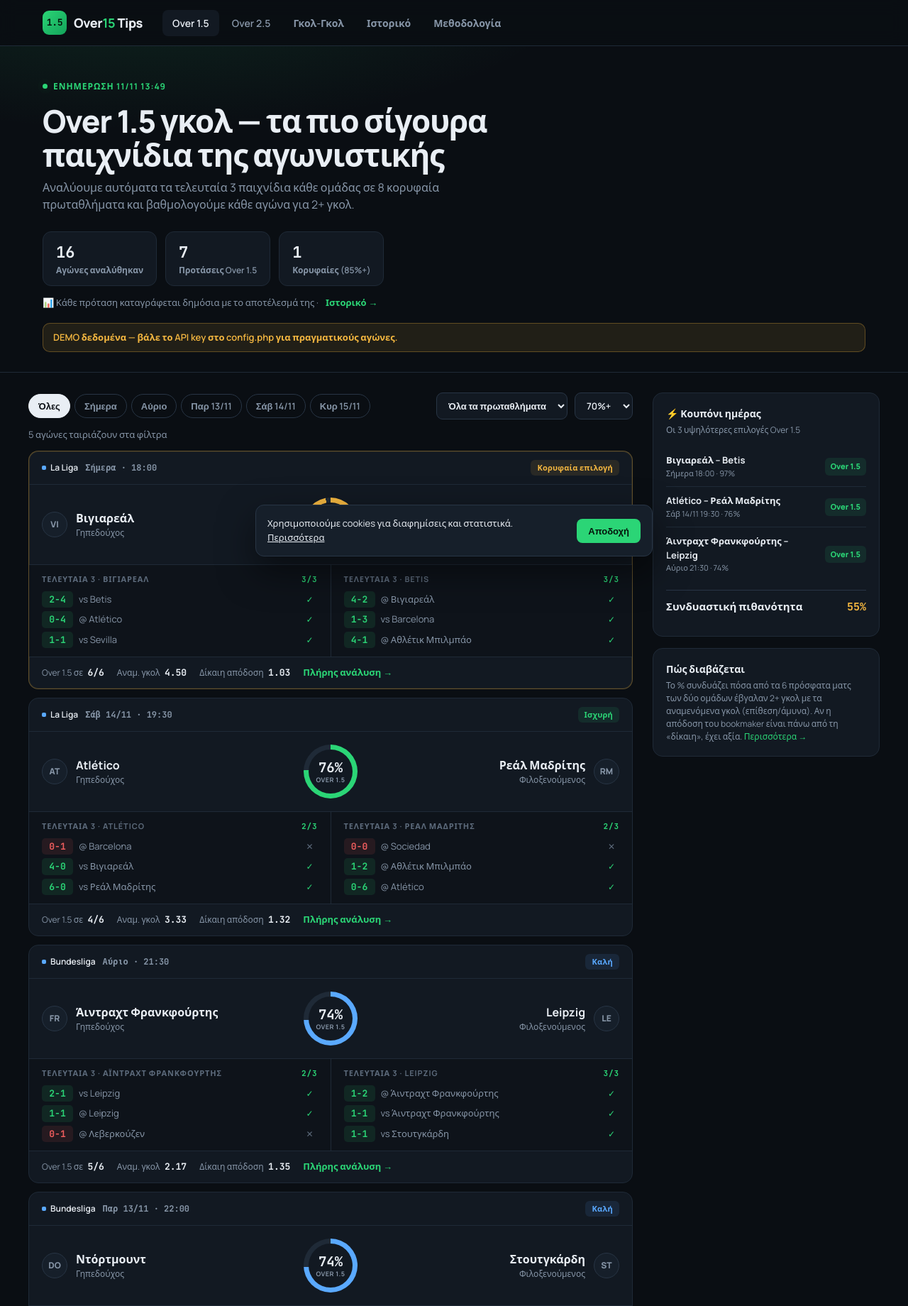
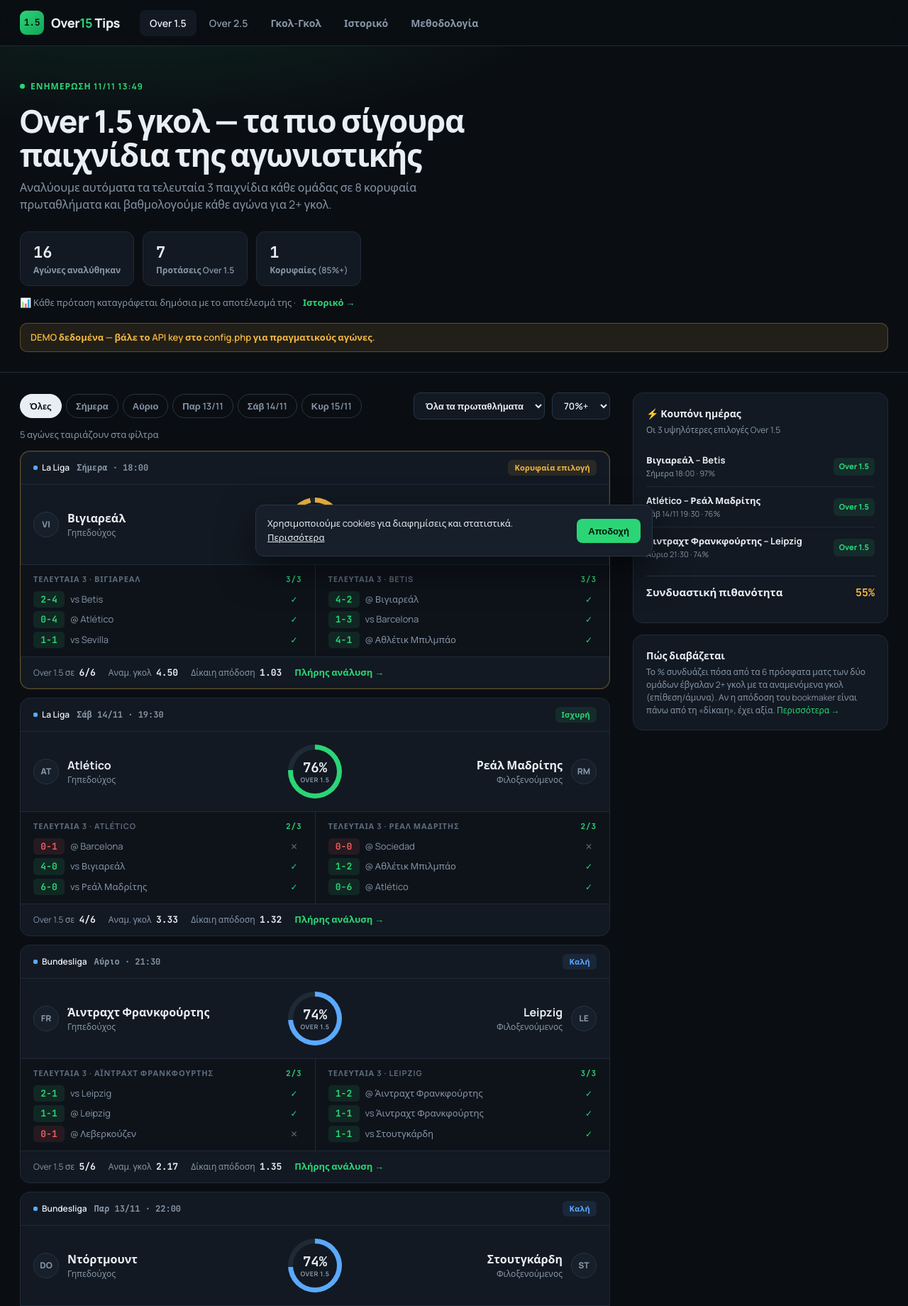
Before and after one commit to miner9/over15tips, a PHP site: page /index.php in a window 1280 px wide. Shown: the top 1840 px of the page at 71% size. Run offline with PHP 8.4, Linux system fonts and the light colour scheme; some libraries are stand-ins or nearby versions.

Commit message:
Wider layout, sticky sidebar, aligned margins
Co-Authored-By: Claude Opus 5.5 <noreply@anthropic.com>
Claude-Session: https://claude.ai/code/session_01Uq5d4QG6eoFx3icENDubzY

```diff
--- a/index.php
+++ b/index.php
@@ -79,7 +79,7 @@ if ($M) {
 *{box-sizing:border-box;margin:0;padding:0}
 body{font-family:Manrope,system-ui,sans-serif;background:var(--bg);color:var(--tx);font-size:15px;line-height:1.5;-webkit-font-smoothing:antialiased}
 a{color:inherit;text-decoration:none}
-.wrap{max-width:1200px;margin:0 auto;padding:0 20px}
+.wrap{max-width:1480px;margin:0 auto;padding:0 28px}
 
 /* header */
 header{position:sticky;top:0;z-index:20;background:rgba(10,14,19,.86);backdrop-filter:blur(12px);border-bottom:1px solid var(--line)}
@@ -107,9 +107,9 @@ h1{font-size:clamp(28px,4.2vw,44px);line-height:1.1;letter-spacing:-.03em;font-w
 .demo{margin-top:18px;padding:10px 14px;border-radius:10px;background:var(--gold-bg);border:1px solid rgba(244,183,64,.3);color:var(--gold);font-size:13px;font-weight:600}
 
 /* layout */
-.main{display:grid;grid-template-columns:1fr 320px;gap:28px;padding:28px 0 60px}
+.main{display:grid;grid-template-columns:1fr 360px;gap:32px;padding:28px 28px 60px;align-items:start}
 @media(max-width:980px){.main{grid-template-columns:1fr}}
-@media(max-width:600px){.hd{gap:12px}.logo{white-space:nowrap;font-size:16px}nav a{padding:6px 8px;font-size:13px}nav{overflow-x:auto;white-space:nowrap;scrollbar-width:none}header .btn-tg{display:none}.stats{display:grid;grid-template-columns:repeat(3,1fr);gap:8px}.stat{min-width:0;padding:10px 12px}.stat .v{font-size:18px}.stat .l{font-size:11px}.hero{padding:30px 0 22px}.wrap{padding:0 14px}}
+@media(max-width:600px){.hd{gap:12px}.logo{white-space:nowrap;font-size:16px}nav a{padding:6px 8px;font-size:13px}nav{overflow-x:auto;white-space:nowrap;scrollbar-width:none}header .btn-tg{display:none}.stats{display:grid;grid-template-columns:repeat(3,1fr);gap:8px}.stat{min-width:0;padding:10px 12px}.stat .v{font-size:18px}.stat .l{font-size:11px}.hero{padding:30px 0 22px}.wrap{padding:0 14px}.main{padding:20px 14px 60px}}
 
 /* filters */
 .filters{display:flex;flex-wrap:wrap;gap:10px;align-items:center;margin-bottom:18px}
@@ -175,7 +175,8 @@ select{background:var(--card);color:var(--tx);border:1px solid var(--line2);bord
 .ad-side{min-height:250px}
 
 /* sidebar */
-.side{display:flex;flex-direction:column;gap:16px}
+.side{display:flex;flex-direction:column;gap:16px;position:sticky;top:84px;max-height:calc(100vh - 100px);overflow-y:auto;scrollbar-width:none}
+@media(max-width:980px){.side{position:static;max-height:none}}
 .box{background:var(--card);border:1px solid var(--line);border-radius:var(--r);padding:18px}
 .box h3{font-size:14px;font-weight:800;margin-bottom:4px;display:flex;align-items:center;gap:8px}
 .box .s{font-size:12px;color:var(--mut);margin-bottom:14px}
```
